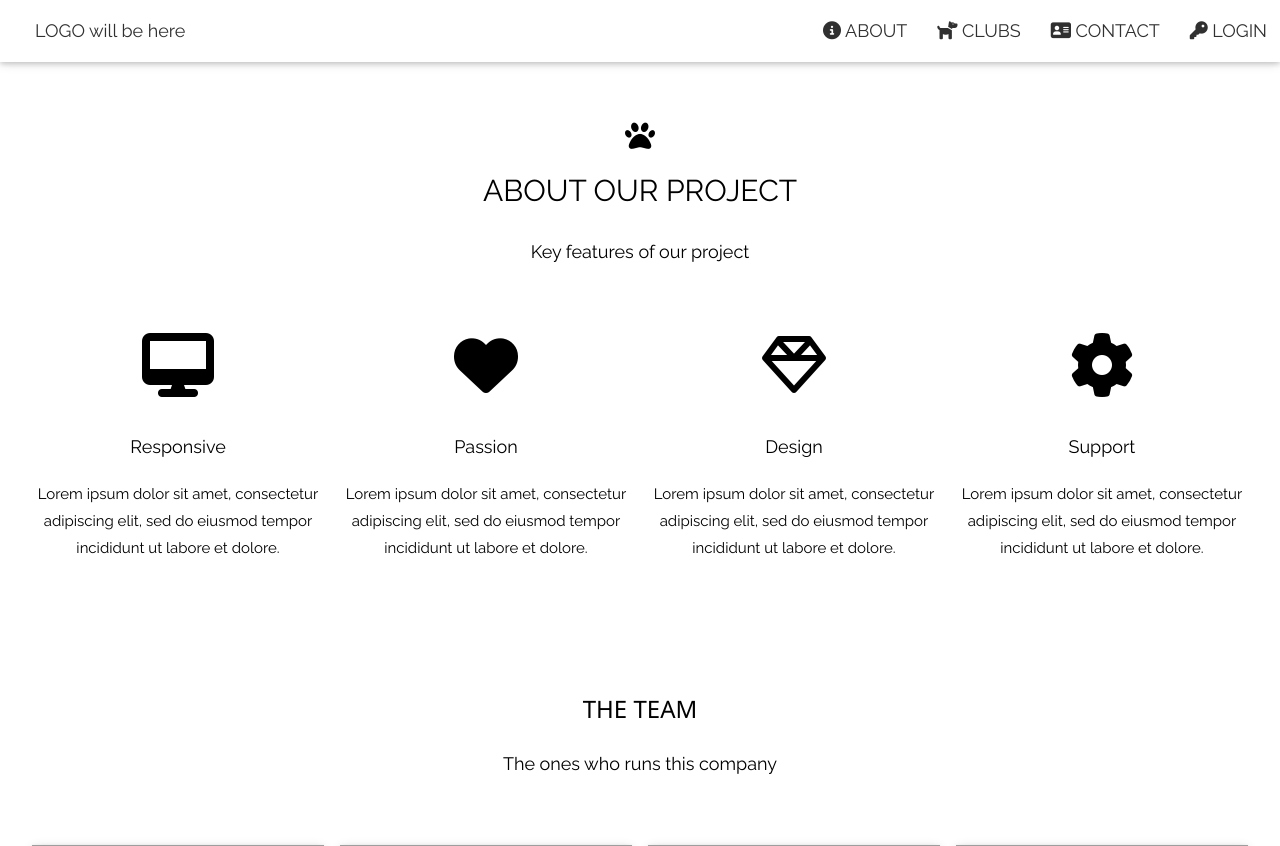
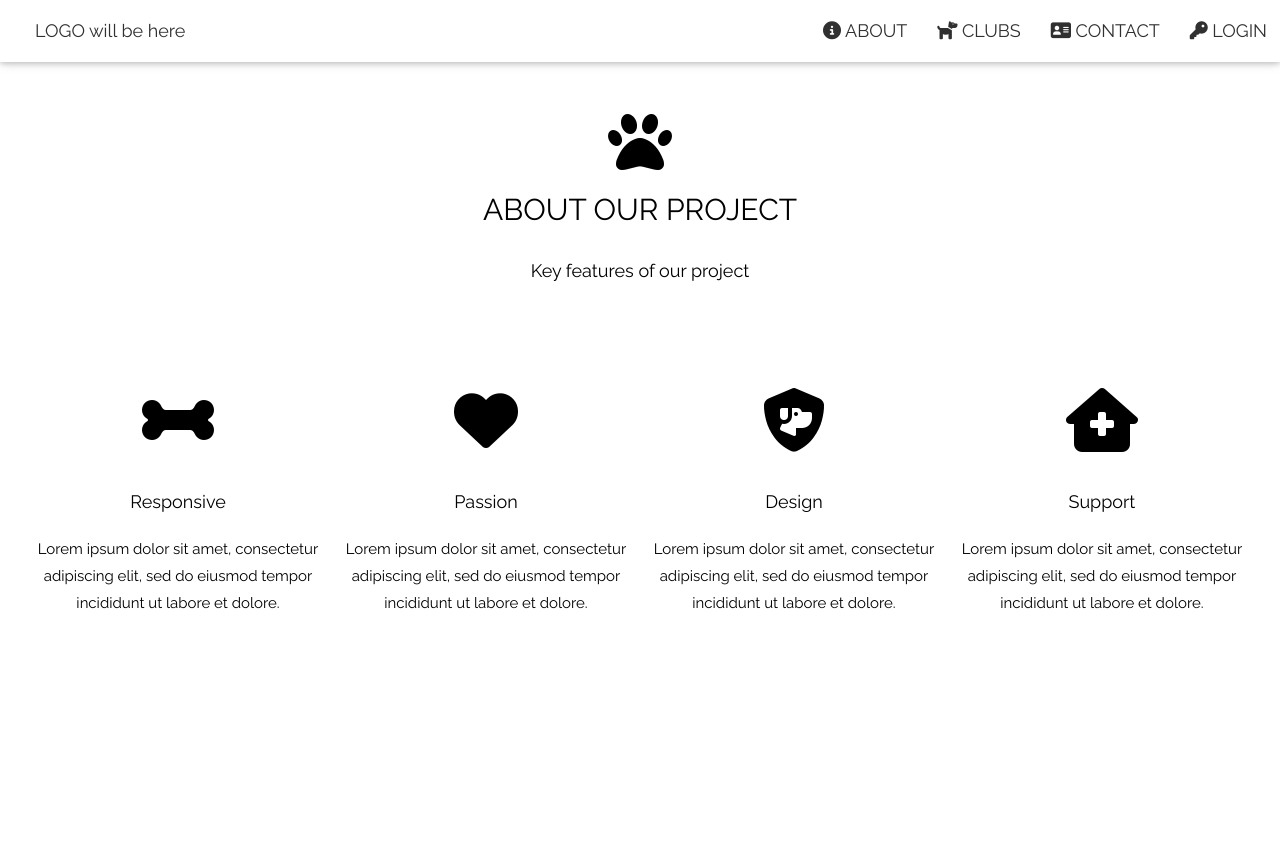
Before and after one commit to TvojTomko/VAII-2022, a PHP site: page /?c=Home&a=about in a window 1280 px wide. Shown: the top 846 px of the page. Run offline with PHP 8.4, Linux system fonts and the light colour scheme; some libraries are stand-ins or nearby versions; grey boxes are pictures that could not be loaded.

Commit message:
uprava dizajnu stranok

```diff
--- a/App/Views/Auth/login.view.php
+++ b/App/Views/Auth/login.view.php
@@ -1,6 +1,6 @@
 <!-- Login Section -->
 <div class="w3-container section" id="login">
-    <h1 class="title"><i class="fa-solid fa-paw"></i><br>Login</h1>
+    <h1 class="title"><i class="fa-solid fa-paw w3-jumbo"></i><br>Login</h1>
     <p class="center-text">Please type your email and password or create a new account</p>
     <form target="_blank" class="contactform">
         <label>
--- a/App/Views/Auth/register.view.php
+++ b/App/Views/Auth/register.view.php
@@ -1,7 +1,7 @@
 <?php ?>
 <!-- Login Section -->
 <div class="w3-container section" id="login">
-  <h1 class="title"><i class="fa-solid fa-paw"></i><br>Register</h1>
+  <h1 class="title"><i class="fa-solid fa-paw w3-jumbo"></i><br>Register</h1>
   <p class="center-text">Create a new account</p>
   <form target="_blank" class="contactform">
     <label>
--- a/App/Views/Home/about.view.php
+++ b/App/Views/Home/about.view.php
@@ -1,11 +1,11 @@
 <?php ?>
 <!-- About Section -->
 <div class="w3-container section" id="about">
-    <h1 class="title"><i class="fa-solid fa-paw"></i><br>About our project</h1>
+    <h1 class="title"><i class="fa-solid fa-paw w3-jumbo"></i><br>About our project</h1>
     <p class="w3-center w3-large">Key features of our project</p>
-    <div class="w3-row-padding w3-center" style="margin-top:64px">
+    <div class="w3-row-padding w3-center section">
         <div class="w3-quarter">
-            <i class="fa fa-desktop w3-margin-bottom w3-jumbo w3-center"></i>
+            <i class="fa-solid fa-bone w3-margin-bottom w3-jumbo"></i>
             <p class="w3-large">Responsive</p>
             <p>Lorem ipsum dolor sit amet, consectetur adipiscing elit, sed do eiusmod tempor incididunt ut labore et dolore.</p>
         </div>
@@ -15,12 +15,12 @@
             <p>Lorem ipsum dolor sit amet, consectetur adipiscing elit, sed do eiusmod tempor incididunt ut labore et dolore.</p>
         </div>
         <div class="w3-quarter">
-            <i class="fa fa-diamond w3-margin-bottom w3-jumbo"></i>
+            <i class="fa-sharp fa-solid fa-shield-dog w3-margin-bottom w3-jumbo"></i>
             <p class="w3-large">Design</p>
             <p>Lorem ipsum dolor sit amet, consectetur adipiscing elit, sed do eiusmod tempor incididunt ut labore et dolore.</p>
         </div>
         <div class="w3-quarter">
-            <i class="fa fa-cog w3-margin-bottom w3-jumbo"></i>
+            <i class="fa-solid fa-house-medical w3-margin-bottom w3-jumbo w3-center"></i>
             <p class="w3-large">Support</p>
             <p>Lorem ipsum dolor sit amet, consectetur adipiscing elit, sed do eiusmod tempor incididunt ut labore et dolore.</p>
         </div>
@@ -30,8 +30,8 @@
 <!-- Team Section -->
 <div class="w3-container section" id="team">
     <h3 class="w3-center">THE TEAM</h3>
-    <p class="w3-center w3-large">The ones who runs this company</p>
-    <div class="w3-row-padding w3-grayscale" style="margin-top:64px">
+    <p class="w3-center w3-large">The ones who create this idea</p>
+    <div class="w3-row-padding w3-grayscale section">
         <div class="w3-col l3 m6 w3-margin-bottom">
             <div class="w3-card">
                 <img src="https://www.w3schools.com/w3images/team2.jpg" alt="John" style="width:100%">
--- a/App/Views/Home/clubs.view.php
+++ b/App/Views/Home/clubs.view.php
@@ -1,7 +1,7 @@
 <?php /** @var Array $data */ ?>
 <!-- Catalog Section -->
 <div class="w3-container section" id="work">
-    <h1 class="w3-center title"><i class="fa-solid fa-paw"></i><br>our certificated breed clubs</h1>
+    <h1 class="w3-center title"><i class="fa-solid fa-paw w3-jumbo"></i><br>Our certificated breed clubs</h1>
     <div class="w3-container">
         <p class="w3-center w3-large">List of all clubs</p>
 
--- a/App/Views/Home/contact.view.php
+++ b/App/Views/Home/contact.view.php
@@ -1,7 +1,7 @@
 <?php /** @var Array $data */ ?>
 <!-- Contact Section -->
 <div class="w3-container section" id="contact">
-    <h1 class="title"><i class="fa-solid fa-paw"></i><br>Contact</h1>
+    <h1 class="title"><i class="fa-solid fa-paw w3-jumbo"></i><br>Contact</h1>
     <p class="w3-center w3-large">Lets get in touch. Send us a message:</p>
     <div>
         <div class="center center-text">
```
